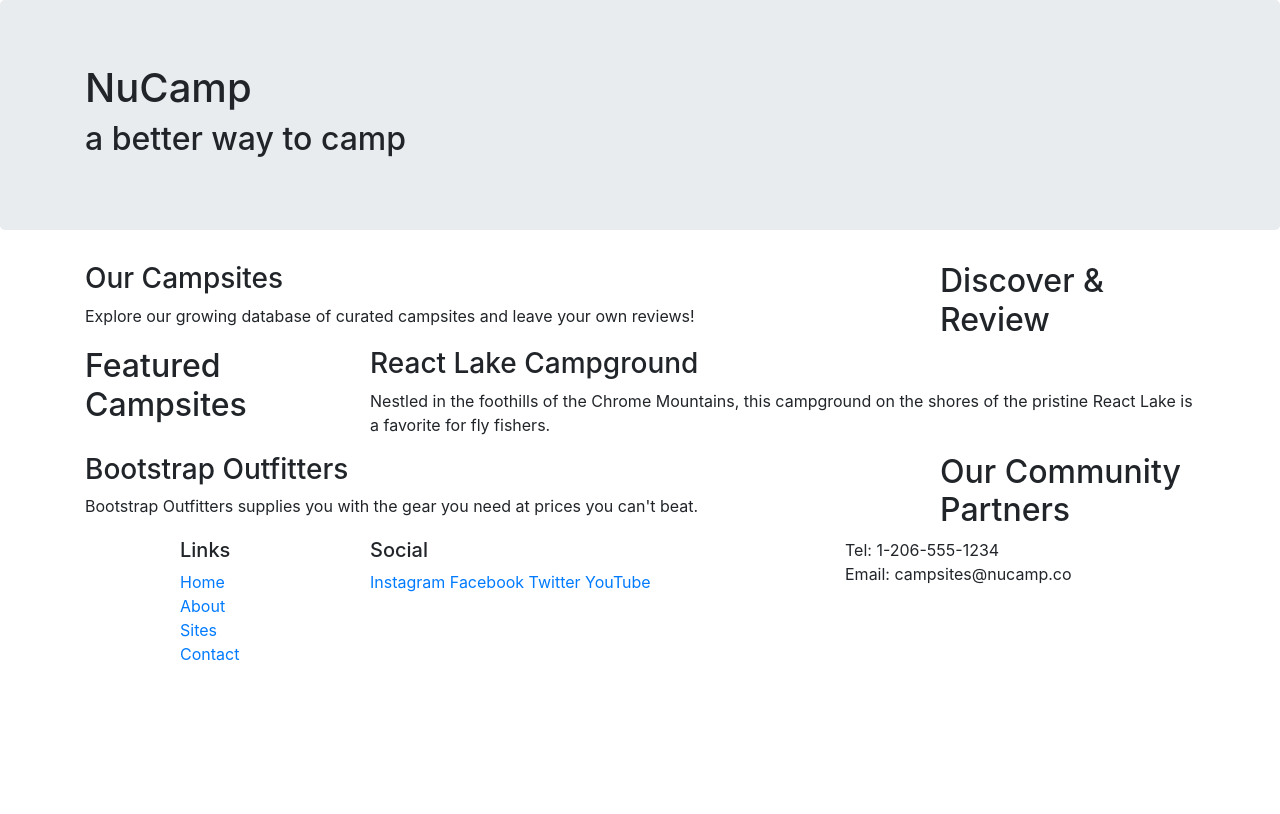
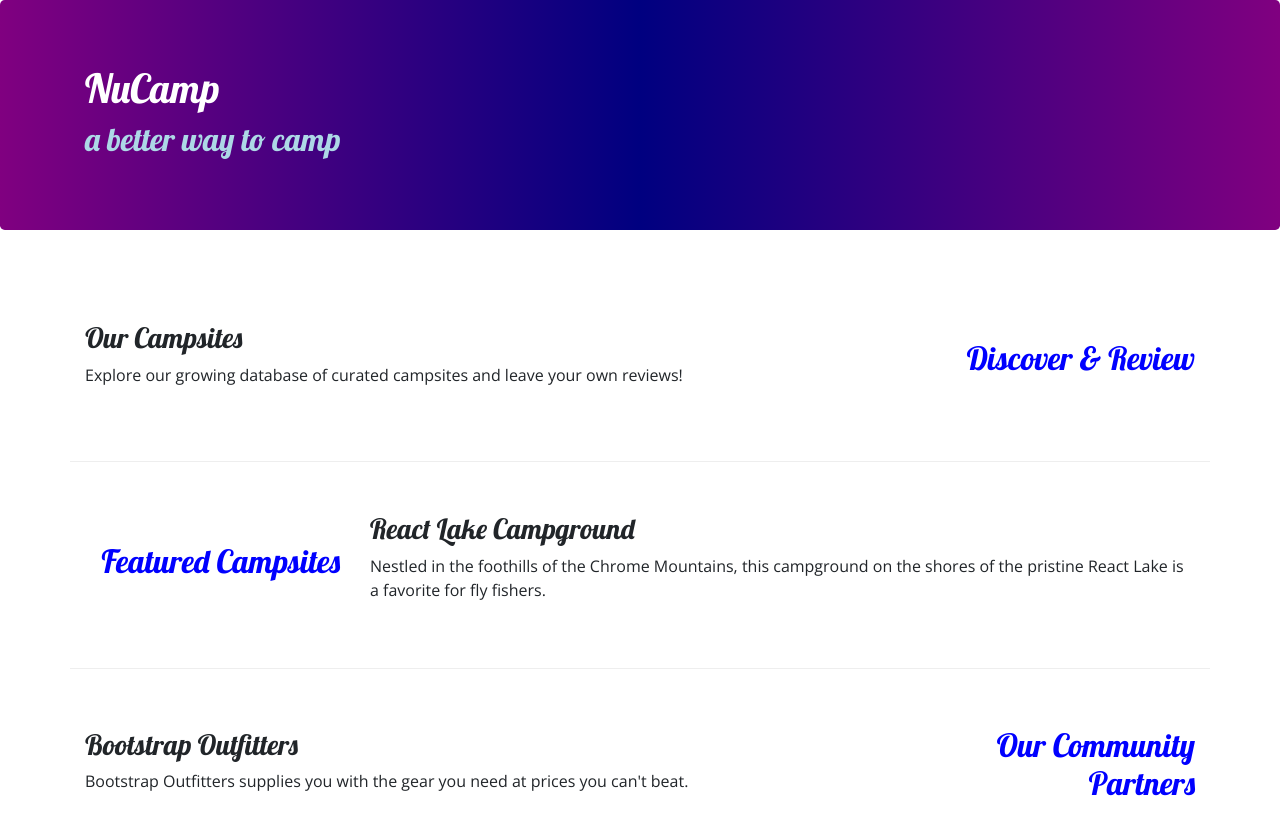
Before and after one commit to sethayotte/nucampsite, a website: page index.html in a window 1280 px wide. Shown: the top 814 px of the page. Drawn offline with nearby package versions, Linux system fonts and the light colour scheme.

Commit message:
Styling Bootstrap grid sample

```diff
--- /dev/null
+++ b/css/styles.css
@@ -0,0 +1,33 @@
+body {
+    font-family: "Open Sans", sans-serif;
+}
+
+h1, h2, h3 {
+    font-family: "Lobster", cursive;
+}
+
+h2 {
+    color: blue;
+}
+
+header h2 {
+    color: lightblue;
+}
+
+footer {
+    background-image: linear-gradient(to right, purple, navy);
+    padding: 20px 0px;
+    color: white;
+}
+
+.jumbotron {
+    padding 30px;
+    background-image: linear-gradient(to right, purple, navy, purple);
+    color: white;
+}
+
+.row-content {
+    padding: 50px 0px;
+    border-bottom: 1px ridge;
+    min-height: 200px;
+}
--- a/index.html
+++ b/index.html
@@ -8,6 +8,10 @@
 
         <!-- Bootstrap CSS -->
         <link rel="stylesheet" href="node_modules/bootstrap/dist/css/bootstrap.min.css" />
+
+        <!-- Additional CSS must be placed after Bootstrap CSS -->
+        <link rel="stylesheet" href="https://fonts.googleapis.com/css?family=Lobster|Open+Sans" />
+        <link rel="stylesheet" href="css/styles.css" />
 
         <title>NuCamp: A Better Way To Camp</title>
     </head>
@@ -26,9 +30,9 @@
     </header>
 
     <div class="container">
-        <div class="row">
+        <div class="row row-content align-items-center">
             <div class="col-sm-4 order-sm-last col-md-3">
-                <h2>Discover & Review</h2>
+                <h2 class="text-sm-right">Discover & Review</h2>
             </div>
             <div class="col">
                 <h3>Our Campsites</h3>
@@ -36,9 +40,9 @@
             </div>
         </div>
 
-        <div class="row">
+        <div class="row row-content align-items-center">
             <div class="col-sm-4 col-md-3">
-                <h2>Featured Campsites</h2>
+                <h2 class="text-sm-right">Featured Campsites</h2>
             </div>
             <div class="col">
                 <h3>React Lake Campground</h3>
@@ -46,9 +50,9 @@
    			</div>
         </div>
 
-        <div class="row">
+        <div class="row row-content align-items-center">
             <div class="col-sm-4 order-sm-last col-md-3">
-                <h2>Our Community Partners</h2>
+                <h2 class="text-sm-right">Our Community Partners</h2>
             </div>
             <div class="col">
                 <h3>Bootstrap Outfitters</h3>
@@ -69,14 +73,14 @@
                         <li><a href="#">Contact</a></li>
                     </ul>
                 </div>
-                <div class="col-6 col-sm-5">
+                <div class="col-6 col-sm-5 text-center">
                 	<h5>Social</h5>
                     <a href="http://instagram.com/">Instagram</a>
                     <a href="http://facebook.com/">Facebook</a>
                     <a href="http://twitter.com/">Twitter</a>
                     <a href="http://youtube.com/">YouTube</a>
                 </div>
-                <div class="col-sm-4">
+                <div class="col-sm-4 text-center">
                     Tel: 1-206-555-1234<br />
                     Email: campsites@nucamp.co
                 </div>
```
